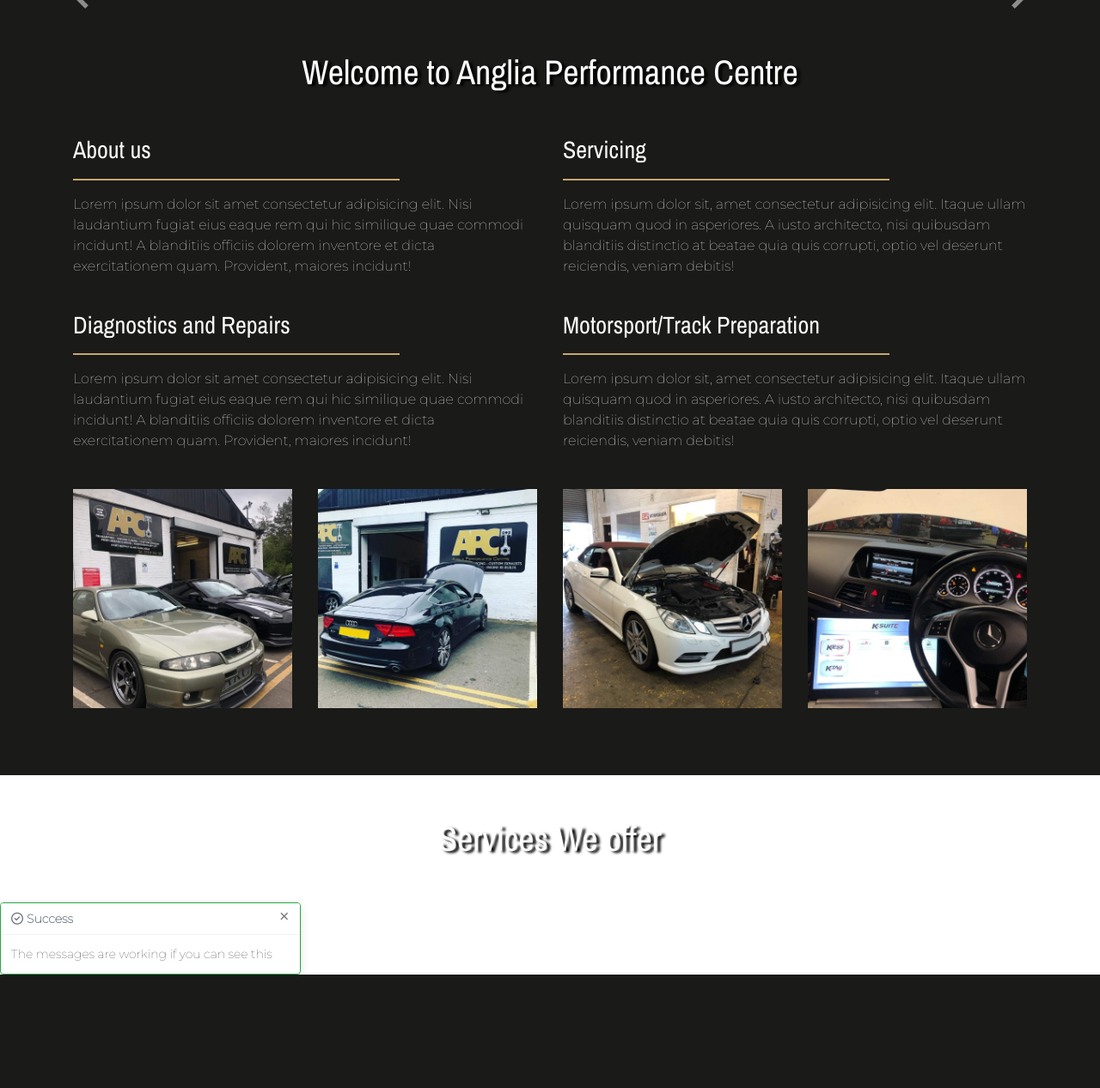
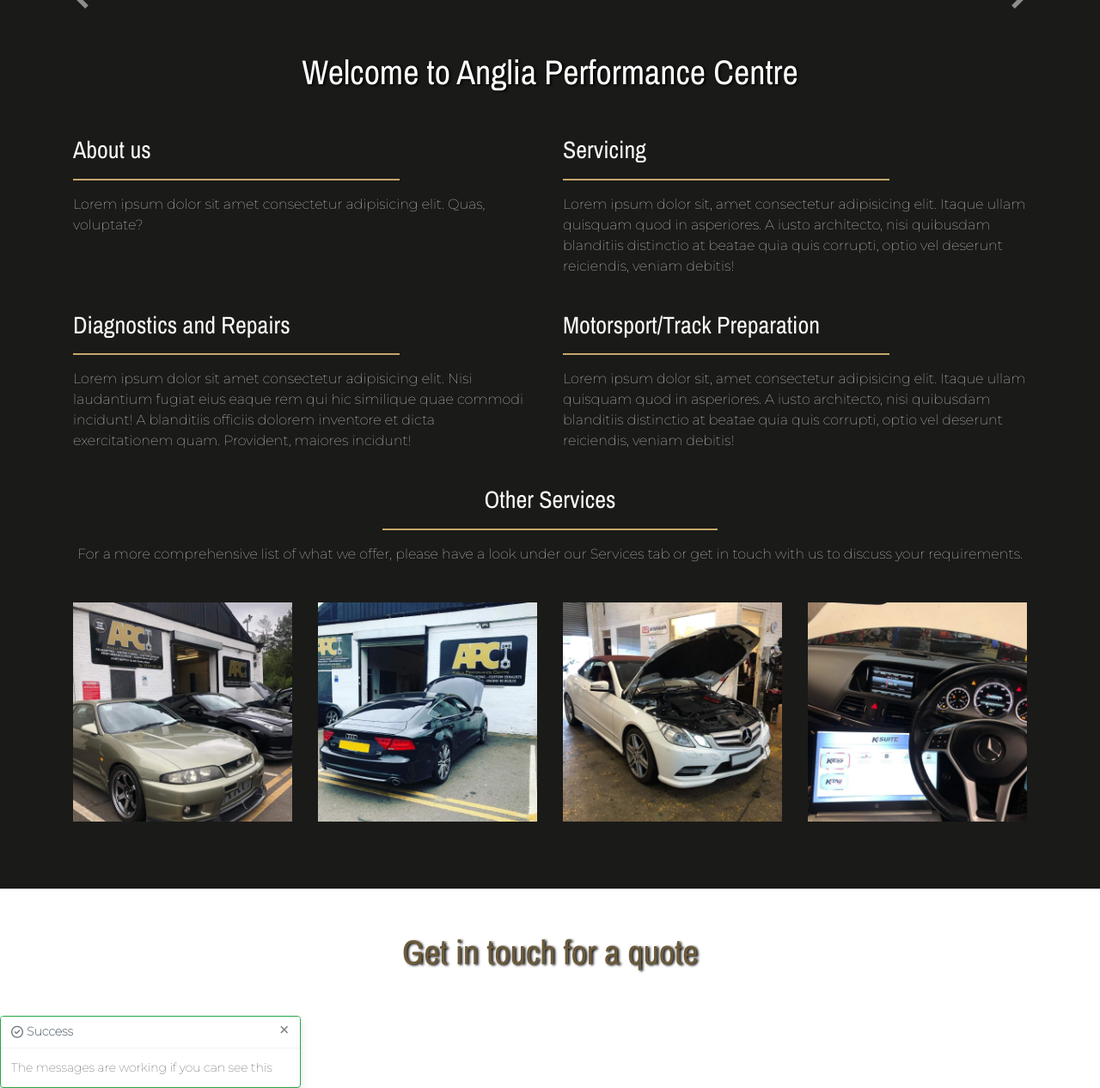
Before and after one commit to Matte-gtr/AngliaPerformanceCentre, a Django app: page / in a window 1280 px wide. Shown: the part 205-1471 px from the top of the page at 86% size. Before the commit the page ends 1339 px from the top, so only its background shows below. Run offline with Django 3.2, Linux system fonts and the light colour scheme; data that the repository does not hold is empty; some libraries are stand-ins or nearby versions.

Commit message:
fix navbar dropdown behaviour and change headers for about pages

```diff
--- a/about_us/templates/about_us/about_us.html
+++ b/about_us/templates/about_us/about_us.html
@@ -3,7 +3,7 @@
     <div class="container-fluid">
         <div class="row">
             <div class="header-container">
-                <header class="bg-header team-header">
+                <header class="bg-header about-header">
                     <h1 class="page-header">About Us</h1>
                 </header>
             </div>
--- a/about_us/templates/about_us/finance_options.html
+++ b/about_us/templates/about_us/finance_options.html
@@ -3,7 +3,7 @@
     <div class="container-fluid">
         <div class="row">
             <div class="header-container">
-                <header class="bg-header team-header">
+                <header class="bg-header about-header">
                     <h1 class="page-header">Finance Options</h1>
                 </header>
             </div>
--- a/about_us/templates/about_us/terms_and_conditions.html
+++ b/about_us/templates/about_us/terms_and_conditions.html
@@ -3,7 +3,7 @@
     <div class="container-fluid">
         <div class="row">
             <div class="header-container">
-                <header class="bg-header team-header">
+                <header class="bg-header about-header">
                     <h1 class="page-header">Terms & Conditions</h1>
                 </header>
             </div>
--- a/about_us/templates/about_us/the_team.html
+++ b/about_us/templates/about_us/the_team.html
@@ -3,7 +3,7 @@
     <div class="container-fluid">
         <div class="row">
             <div class="header-container">
-                <header class="bg-header team-header">
+                <header class="bg-header about-header">
                     <h1 class="page-header">The Team</h1>
                 </header>
             </div>
--- a/home/templates/home/home.html
+++ b/home/templates/home/home.html
@@ -49,49 +49,64 @@
         </div>
       </div>
     </div>
-    <div class="row mb-4">
-      <div class="col-12 col-lg-6">
+    <div class="row">
+      <div class="col-12 col-lg-6 mb-4">
         <h3 class="dark-content">About us</h4>
         <hr class="hr-gold">
-        <p class="dark-content">Lorem ipsum dolor sit amet consectetur adipisicing elit. Nisi laudantium fugiat eius eaque rem qui hic similique quae commodi incidunt! A blanditiis officiis dolorem inventore et dicta exercitationem quam. Provident, maiores incidunt!</p>
+        <p class="dark-content">Lorem ipsum dolor sit amet consectetur adipisicing elit. Quas, voluptate?</p>
       </div>
-      <div class="col-12 col-lg-6">
+      <div class="col-12 col-lg-6 mb-4">
         <h3 class="dark-content">Servicing</h4>
         <hr class="hr-gold">
         <p class="dark-content">Lorem ipsum dolor sit, amet consectetur adipisicing elit. Itaque ullam quisquam quod in asperiores. A iusto architecto, nisi quibusdam blanditiis distinctio at beatae quia quis corrupti, optio vel deserunt reiciendis, veniam debitis!</p>
       </div>
     </div>
-    <div class="row mb-4">
-      <div class="col-12 col-lg-6">
+    <div class="row">
+      <div class="col-12 col-lg-6 mb-4">
         <h3 class="dark-content">Diagnostics and Repairs</h4>
         <hr class="hr-gold">
         <p class="dark-content">Lorem ipsum dolor sit amet consectetur adipisicing elit. Nisi laudantium fugiat eius eaque rem qui hic similique quae commodi incidunt! A blanditiis officiis dolorem inventore et dicta exercitationem quam. Provident, maiores incidunt!</p>
       </div>
-      <div class="col-12 col-lg-6">
+      <div class="col-12 col-lg-6 mb-4">
         <h3 class="dark-content">Motorsport/Track Preparation</h4>
         <hr class="hr-gold">
         <p class="dark-content">Lorem ipsum dolor sit, amet consectetur adipisicing elit. Itaque ullam quisquam quod in asperiores. A iusto architecto, nisi quibusdam blanditiis distinctio at beatae quia quis corrupti, optio vel deserunt reiciendis, veniam debitis!</p>
       </div>
     </div>
+    <div class="row lg-text-center">
+      <div class="col-12 mb-4">
+        <h3 class="dark-content">Other Services</h4>
+        <hr class="hr-gold hr-center">
+        <p class="dark-content">For a more comprehensive list of what we offer, please have a look under our Services tab or get in touch with us to discuss your requirements.</p>
+      </div>
+    </div>
     <div class="row pt-1 lg-expand">
       <div class="col-12 col-md-6 col-lg-3">
         <div class="photo-card">
-          <img class="box-image" src="/media/FB_IMG_1637590828563.jpg" alt="car-image-1">
+          <a data-fancybox="group-1" href="/media/FB_IMG_1637590828563.jpg">
+            <img class="box-image" src="/media/FB_IMG_1637590828563.jpg" alt="car-image-1">
+          </a>
         </div>
       </div>
       <div class="col-12 col-md-6 col-lg-3">
         <div class="photo-card">
-          <img class="box-image" src="/media/FB_IMG_1637590782388.jpg" alt="car-image-2">
+          <a data-fancybox="group-1" href="/media/FB_IMG_1637590782388.jpg">
+            <img class="box-image" src="/media/FB_IMG_1637590782388.jpg" alt="car-image-2">
+          </a>
         </div>
       </div>
       <div class="col-12 col-md-6 col-lg-3 d-none d-md-block">
         <div class="photo-card">
-          <img class="box-image" src="/media/FB_IMG_1637590841229.jpg" alt="car-image-3">
+          <a data-fancybox="group-1" href="/media/FB_IMG_1637590841229.jpg">
+            <img class="box-image" src="/media/FB_IMG_1637590841229.jpg" alt="car-image-3">
+          </a>
         </div>
       </div>
       <div class="col-12 col-md-6 col-lg-3 d-none d-md-block">
         <div class="photo-card">
-          <img class="box-image" src="/media/FB_IMG_1637590847180.jpg" alt="car-image-4">
+          <a data-fancybox="group-1" href="/media/FB_IMG_1637590847180.jpg">
+            <img class="box-image" src="/media/FB_IMG_1637590847180.jpg" alt="car-image-4">
+          </a>
         </div>
       </div>
     </div>
@@ -101,7 +116,7 @@
   <div class="row">
     <div class="col-12">
       <div>
-        <h2 class="section-header text-white">Services We offer</h2>
+        <h2 class="section-header text-gold">Get in touch for a quote</h2>
       </div>
     </div>
   </div>
--- a/services/templates/services/chip_tuning.html
+++ b/services/templates/services/chip_tuning.html
@@ -3,7 +3,7 @@
 <div class="container-fluid">
     <div class="row">
         <div class="header-container">
-            <header class="bg-header team-header">
+            <header class="bg-header services-header">
                 <h1 class="page-header">Chip Tuning</h1>
             </header>
         </div>
--- a/services/templates/services/corner_weight_setup.html
+++ b/services/templates/services/corner_weight_setup.html
@@ -3,7 +3,7 @@
     <div class="container-fluid">
         <div class="row">
             <div class="header-container">
-                <header class="bg-header team-header">
+                <header class="bg-header services-header">
                     <h1 class="page-header">Corner Weight Setup</h1>
                 </header>
             </div>
--- a/services/templates/services/custom_exhausts.html
+++ b/services/templates/services/custom_exhausts.html
@@ -3,7 +3,7 @@
     <div class="container-fluid">
         <div class="row">
             <div class="header-container">
-                <header class="bg-header team-header">
+                <header class="bg-header services-header">
                     <h1 class="page-header">Custom Exhausts</h1>
                 </header>
             </div>
--- a/services/templates/services/diagnostics.html
+++ b/services/templates/services/diagnostics.html
@@ -3,7 +3,7 @@
     <div class="container-fluid">
         <div class="row">
             <div class="header-container">
-                <header class="bg-header team-header">
+                <header class="bg-header services-header">
                     <h1 class="page-header">Diagnostics</h1>
                 </header>
             </div>
--- a/services/templates/services/engine_rebuilds.html
+++ b/services/templates/services/engine_rebuilds.html
@@ -3,7 +3,7 @@
     <div class="container-fluid">
         <div class="row">
             <div class="header-container">
-                <header class="bg-header team-header">
+                <header class="bg-header services-header">
                     <h1 class="page-header">Engine Rebuilds</h1>
                 </header>
             </div>
--- a/services/templates/services/servicing_and_repairs.html
+++ b/services/templates/services/servicing_and_repairs.html
@@ -3,7 +3,7 @@
     <div class="container-fluid">
         <div class="row">
             <div class="header-container">
-                <header class="bg-header team-header">
+                <header class="bg-header services-header">
                     <h1 class="page-header">Servicing and Repairs</h1>
                 </header>
             </div>
--- a/services/templates/services/track_drift_preparation.html
+++ b/services/templates/services/track_drift_preparation.html
@@ -3,7 +3,7 @@
     <div class="container-fluid">
         <div class="row">
             <div class="header-container">
-                <header class="bg-header team-header">
+                <header class="bg-header services-header">
                     <h1 class="page-header">Track/Drift Preparation</h1>
                 </header>
             </div>
--- a/services/templates/services/wheel_repair.html
+++ b/services/templates/services/wheel_repair.html
@@ -3,7 +3,7 @@
     <div class="container-fluid">
         <div class="row">
             <div class="header-container">
-                <header class="bg-header team-header">
+                <header class="bg-header services-header">
                     <h1 class="page-header">Wheel Repairs</h1>
                 </header>
             </div>
--- a/static/css/base.css
+++ b/static/css/base.css
@@ -52,7 +52,7 @@ body {
     font-size: 40px;
     margin-top: 50px;
     margin-bottom: 50px;
-    text-shadow: 4px 2px 3px black;
+    text-shadow: 2px 1px 3px black;
 }
 
 .hr-gold {
@@ -66,7 +66,6 @@ body {
     background-size: cover;
     background-position: center;
     background-repeat: no-repeat;
-    background-blend-mode: color-burn;
     height: 100%;
     width: 100%;
     display: flex;
@@ -88,6 +87,7 @@ body {
 }
 
 .page-header {
+    padding: 0 5px;
     font-family: 'Dancing Script', sans-serif;
     font-size: 65px;
     color: #fafafa;
@@ -100,6 +100,10 @@ body {
 
 .section-padding {
     padding: 10px 0 63px 0
+}
+
+.text-gold {
+    color: #6c5b3a;
 }
 
 /*----------Navbar----------*/
@@ -339,6 +343,20 @@ nav ul li {
     height: auto;
     max-height: 70vh;
     object-fit: cover;
+    animation: zoom-in-out;
+    animation-timing-function: ease-in-out;
+    animation-duration: 6s;
+    animation-fill-mode: forwards;
+    animation-iteration-count: 1;
+}
+
+@keyframes zoom-in-out {
+    0% {
+        transform: scale(1.0);
+    }
+    100% {
+        transform: scale(1.1);
+    }
 }
 
 .ad-description {
@@ -410,10 +428,34 @@ nav ul li {
     width: 100%;
 }
 
-/*----------The Team page----------*/
+/*----------ABOUT (GENERAL)----------*/
 
-.team-header {
+.about-header {
+    background-image: url(/media/stockvault-speedometer151553.jpg);
+    background-blend-mode: multiply;
+}
+
+/*----------About Us----------*/
+
+
+
+/*----------The Team----------*/
+
+
+
+/*----------Terms & Conditions----------*/
+
+
+
+/*----------Finance options----------*/
+
+
+
+/*----------SERVICES (GENERAL)----------*/
+
+.services-header {
     background-image: url(/media/engine-components.jpg);
+    background-blend-mode: color-burn;
 }
 
 /*----------Media Queries----------*/
@@ -421,6 +463,16 @@ nav ul li {
 @media (min-width: 435px) {
     .page-header {
         font-size: 96px;
+    }
+}
+
+@media (min-width: 992px) {
+    .lg-text-center {
+        text-align: center;
+    }
+    .hr-center {
+        margin-left: auto;
+        width: 35%;
     }
 }
 
@@ -434,6 +486,5 @@ nav ul li {
     .lg-expand {
         margin-left: -90px;
         margin-right: -90px;
-        margin-top: 55px;
     }
 }
--- a/templates/base.html
+++ b/templates/base.html
@@ -18,6 +18,8 @@
         integrity="sha384-Vkoo8x4CGsO3+Hhxv8T/Q5PaXtkKtu6ug5TOeNV6gBiFeWPGFN9MuhOf23Q9Ifjh" crossorigin="anonymous">
     <link rel="stylesheet" href="https://fonts.googleapis.com/css?family=Poppins&display=swap">
     <link rel="stylesheet" href="{% static 'css/base.css' %}">
+    <!--Fancybox-->
+    <link rel="stylesheet" href="https://cdn.jsdelivr.net/npm/@fancyapps/ui@4.0/dist/fancybox.css"/>
     {% endblock %}
 
     {% block extra_css %}
@@ -25,14 +27,11 @@
 
     {% block core_js %}
     <script src="https://kit.fontawesome.com/e9c73d7092.js" crossorigin="anonymous"></script>
-    <script src="https://code.jquery.com/jquery-3.4.1.min.js"
-        integrity="sha256-CSXorXvZcTkaix6Yvo6HppcZGetbYMGWSFlBw8HfCJo=" crossorigin="anonymous"></script>
-    <script src="https://cdn.jsdelivr.net/npm/popper.js@1.16.0/dist/umd/popper.min.js"
-        integrity="sha384-Q6E9RHvbIyZFJoft+2mJbHaEWldlvI9IOYy5n3zV9zzTtmI3UksdQRVvoxMfooAo" crossorigin="anonymous">
-    </script>
-    <script src="https://stackpath.bootstrapcdn.com/bootstrap/4.4.1/js/bootstrap.min.js"
-        integrity="sha384-wfSDF2E50Y2D1uUdj0O3uMBJnjuUD4Ih7YwaYd1iqfktj0Uod8GCExl3Og8ifwB6" crossorigin="anonymous">
-    </script>
+    <script src="https://code.jquery.com/jquery-3.4.1.min.js" integrity="sha256-CSXorXvZcTkaix6Yvo6HppcZGetbYMGWSFlBw8HfCJo=" crossorigin="anonymous"></script>
+    <script src="https://cdn.jsdelivr.net/npm/popper.js@1.16.0/dist/umd/popper.min.js" integrity="sha384-Q6E9RHvbIyZFJoft+2mJbHaEWldlvI9IOYy5n3zV9zzTtmI3UksdQRVvoxMfooAo" crossorigin="anonymous"></script>
+    <script src="https://stackpath.bootstrapcdn.com/bootstrap/4.4.1/js/bootstrap.min.js" integrity="sha384-wfSDF2E50Y2D1uUdj0O3uMBJnjuUD4Ih7YwaYd1iqfktj0Uod8GCExl3Og8ifwB6" crossorigin="anonymous"></script>
+    <!--Fancybox-->
+    <script src="https://cdn.jsdelivr.net/npm/@fancyapps/ui@4.0/dist/fancybox.umd.js"></script>
     {% endblock %}
 
     {% block extra_js %}
@@ -218,13 +217,18 @@
         $(document).ready(function () {
             $('.toast').toast('show');
 
-            $(window).on('scroll', function () {
+            function getHeaderHeight() {
                 let headerHeight = document.getElementById("base-header").offsetHeight;
                 let bannerHeight = 0;
                 if ($("#banner").length > 0) {
                     bannerHeight = document.getElementById("banner").offsetHeight;
                 };
                 let height = headerHeight + bannerHeight;
+                return height;
+            }
+
+            $(window).on('scroll', function () {
+                let height = getHeaderHeight();
                 if ($(window).scrollTop() >= height) {
                     $(".nav-container").addClass("fixed-top");
                     $("#nav-spacer").removeClass("d-none");
@@ -234,19 +238,34 @@
                 }
             });
 
+            function scrollFromTop() {
+                let navSection = document.getElementById("mobile-nav");
+                navSection.scrollIntoView({
+                behavior: "smooth"
+                });
+            };
+
             const menuBtn = $(".menu-btn");
             let menuOpen = false;
             menuBtn.click(function () {
-                $(".menu-container").slideToggle();
                 if (!menuOpen) {
-                    menuBtn.addClass("open");
-                    menuOpen = true;
-                    let navSection = document.getElementById("mobile-nav");
-                    navSection.scrollIntoView({
-                        behavior: "auto"
-                    });
-                    document.body.style.overflow = 'hidden';
+                    let height = getHeaderHeight();
+                    if ($(window).scrollTop() < height) {
+                        scrollFromTop();
+                        setTimeout(function() {
+                            $(".menu-container").slideToggle();
+                            menuBtn.addClass("open");
+                            menuOpen = true;
+                            document.body.style.overflow = 'hidden';
+                        },200)
+                    } else {
+                        $(".menu-container").slideToggle();
+                        menuBtn.addClass("open");
+                        menuOpen = true;
+                        document.body.style.overflow = 'hidden';
+                    };
                 } else {
+                    $(".menu-container").slideToggle();
                     menuBtn.removeClass("open");
                     menuOpen = false;
                     document.body.style.overflow = 'scroll';
```
Also changed, not shown: media/stockvault-speedometer151553.jpg (added).
